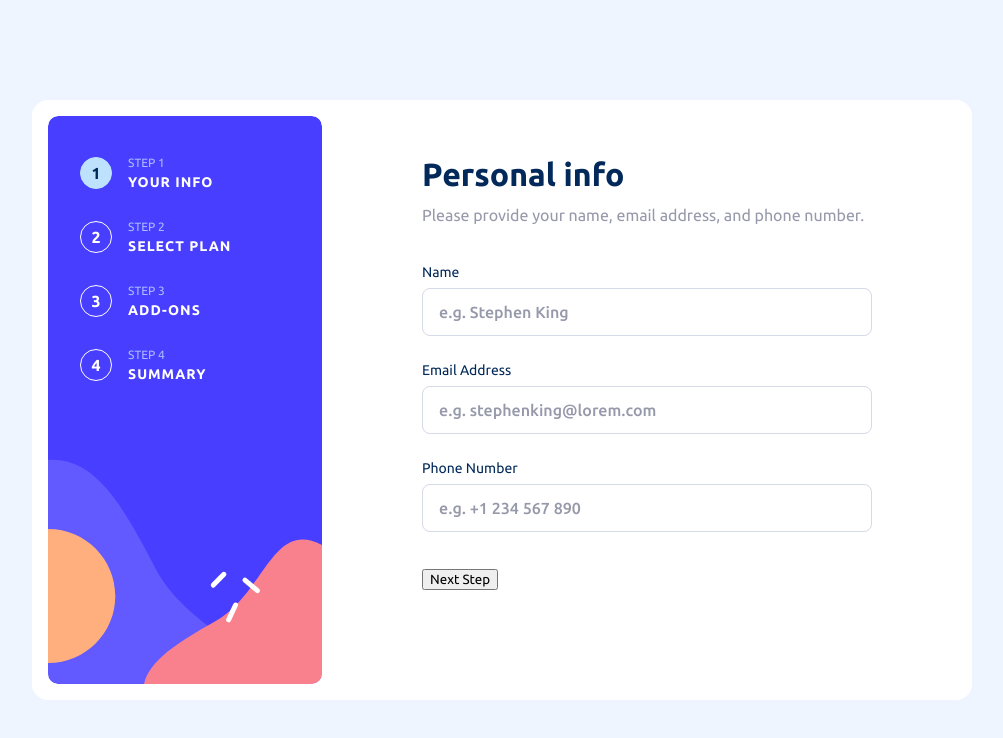
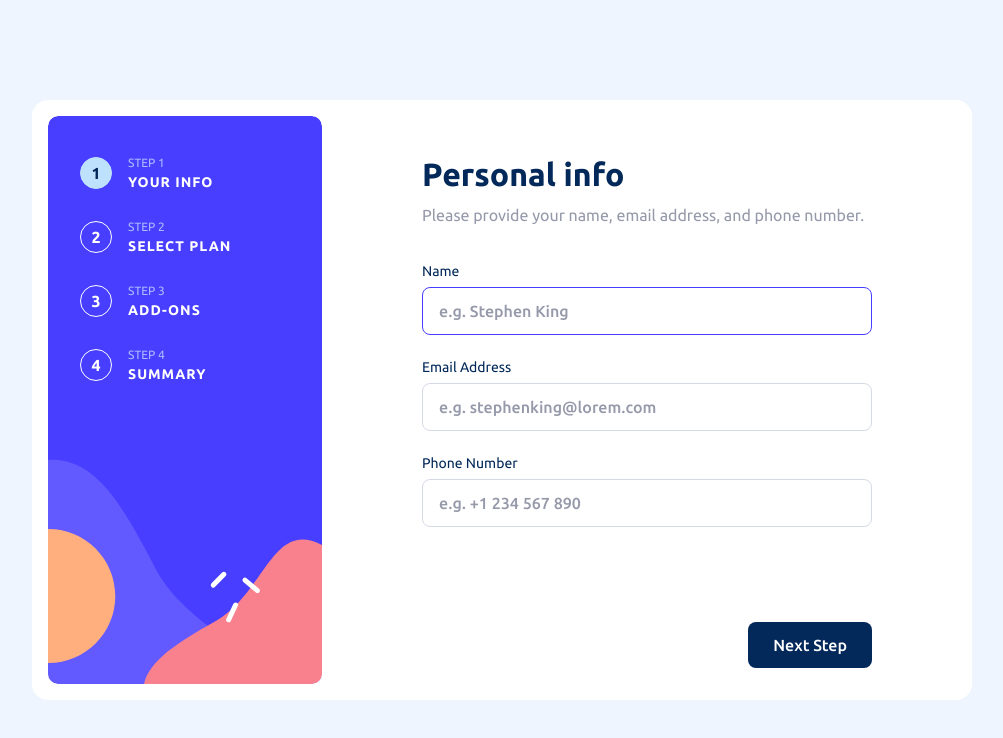
Before and after one commit to voloshynvv/multi-step-form, a React (Vite) app: page / in a window 1280 px wide. Shown: the top 738 px of the page, without its empty margins (138-1141 px from the left). Built offline with nearby package versions, Linux system fonts and the light colour scheme.

Commit message:
create ui button component

```diff
--- a/src/App.tsx
+++ b/src/App.tsx
@@ -1,13 +1,14 @@
-import { useRef } from 'react';
 import styled from 'styled-components';
 
 import Sidebar from '~/components/Sidebar/Sidebar';
-import Info, { InfoRef } from '~/components/Info/Info';
+import Info from '~/components/Info/Info';
 import Plan from '~/components/Plan/Plan';
 import AddOns from '~/components/AddOns/AddOns';
-import Summary from './components/Summary/Summary';
+import Summary from '~/components/Summary/Summary';
+import Button from '~/components/ui/Button/Button';
 
 import { useSteps } from '~/hooks/useSteps';
+import { rem } from './styles/mixins';
 
 const steps = ['Your info', 'Select plan', 'Add-Ons', 'Summary'];
 
@@ -25,11 +26,18 @@ const App = () => {
           {stepsArr[activeStep]}
 
           <Controlls>
-            {!isFirstStep && <button onClick={actions.prevStep}>Go Back</button>}
+            {!isFirstStep && (
+              <Button variant="ghost" onClick={actions.prevStep}>
+                Go Back
+              </Button>
+            )}
+
             {!isLastStep ? (
-              <button onClick={actions.nextStep}>Next Step</button>
+              <Button onClick={actions.nextStep}>Next Step</Button>
             ) : (
-              <button onClick={() => alert('confirm')}>Confirm</button>
+              <Button variant="secondary" onClick={() => alert('confirm')}>
+                Confirm
+              </Button>
             )}
           </Controlls>
         </StepContainer>
@@ -40,15 +48,15 @@ const App = () => {
 
 const AppLayout = styled.div`
   margin: 0 auto;
-  max-width: 58.75rem;
+  max-width: ${rem(940)};
   width: 100%;
   display: flex;
   flex-direction: column;
-  min-height: 600px;
+  min-height: ${rem(600)};
 
   @media (min-width: 768px) {
     flex-direction: row;
-    padding: 1rem;
+    padding: ${rem(16)};
     padding-right: 0;
     background-color: var(--white);
     border-radius: var(--rounded-lg);
@@ -59,26 +67,27 @@ const Main = styled.main`
   flex: 1;
 
   @media (min-width: 768px) {
-    padding: 2.5rem;
+    padding: ${rem(40)};
+    padding-bottom: ${rem(16)};
   }
 `;
 
 const StepContainer = styled.section`
   background-color: var(--white);
-  padding: 2rem 1.5rem;
+  padding: ${rem(32)} ${rem(24)};
   display: flex;
   border-radius: var(--rounded-md);
   flex-direction: column;
-  gap: 1.5rem;
-  margin: -4.5rem 1rem 1rem;
+  gap: ${rem(24)};
+  margin: ${rem(-72)} ${rem(16)} ${rem(16)};
   height: 100%;
 
   @media (min-width: 768px) {
     background-color: transparent;
     margin: 0 auto;
     padding: 0;
-    gap: 2.3rem;
-    max-width: 28.125rem;
+    gap: ${rem(36)};
+    max-width: ${rem(450)};
   }
 `;
 
@@ -86,6 +95,26 @@ const Controlls = styled.div`
   display: flex;
   justify-content: space-between;
   align-items: center;
+  background: var(--white);
+  padding: ${rem(16)};
+  position: fixed;
+  left: 0;
+  bottom: 0;
+  width: 100%;
+
+  button {
+    &:last-child {
+      margin-left: auto;
+    }
+  }
+
+  @media (min-width: 768px) {
+    flex: 1;
+    align-items: flex-end;
+    position: static;
+    background-color: transparent;
+    padding: 0;
+  }
 `;
 
 export default App;
--- a/src/components/Info/Info.tsx
+++ b/src/components/Info/Info.tsx
@@ -57,6 +57,7 @@ const Info = forwardRef<ValidateRef>((_, ref) => {
 
       <Form>
         <TextField
+          autoFocus
           type="text"
           label="Name"
           id="name"
@@ -90,10 +91,10 @@ const Info = forwardRef<ValidateRef>((_, ref) => {
 const Form = styled.form`
   display: flex;
   flex-direction: column;
-  gap: ${rem(16)};
+  gap: ${rem(14)};
 
   @media (min-width: 768px) {
-    gap: ${rem(26)};
+    gap: ${rem(24)};
   }
 `;
 
--- a/src/components/ui/Button/Button.tsx
+++ b/src/components/ui/Button/Button.tsx
@@ -1,7 +1,80 @@
 import React from 'react';
+import styled, { css } from 'styled-components';
 
-const Button = () => {
-  return <div>Button</div>;
+import { rem } from '~/styles/mixins';
+
+interface Props extends React.ButtonHTMLAttributes<HTMLButtonElement> {
+  children: React.ReactNode;
+  isLoading?: boolean;
+  variant?: Variant;
+}
+
+const Button = ({ children, isLoading = false, variant = 'primary', ...props }: Props) => {
+  return (
+    <StyledButton disabled={isLoading} $variant={variant} {...props}>
+      {children}
+
+      {isLoading && <span>...</span>}
+    </StyledButton>
+  );
 };
 
+const variants = {
+  primary: css`
+    background-color: var(--primary);
+    color: var(--white);
+
+    &:hover {
+      background-color: var(--blue);
+    }
+  `,
+  secondary: css`
+    background-color: var(--secondary);
+    color: var(--white);
+
+    &:hover {
+      background-color: var(--purple);
+    }
+  `,
+  ghost: css`
+    background-color: transparent;
+    padding-inline: 0;
+    color: var(--gray);
+
+    &:hover {
+      color: var(--primary);
+    }
+  `,
+};
+
+type Variant = keyof typeof variants;
+
+const StyledButton = styled.button<{ $variant: Variant }>`
+  border: 0;
+  cursor: pointer;
+  font-weight: 500;
+  font-size: ${rem(14)};
+  border-radius: ${rem(4)};
+  padding: ${rem(12)} ${rem(16)};
+  display: inline-flex;
+  justify-content: center;
+  align-items: center;
+  transition: background-color 0.25s ease, color 0.25s ease;
+  min-width: ${rem(97)};
+
+  ${({ $variant }) => variants[$variant]}
+
+  &:focus-visible {
+    outline: 2px solid var(--primary);
+    outline-offset: 2px;
+  }
+
+  @media (min-width: 768px) {
+    padding: ${rem(14)} ${rem(25)};
+    font-size: ${rem(16)};
+    border-radius: var(--rounded);
+    min-width: ${rem(123)};
+  }
+`;
+
 export default Button;
--- a/src/components/ui/TextField/TextField.tsx
+++ b/src/components/ui/TextField/TextField.tsx
@@ -1,5 +1,7 @@
 import { forwardRef } from 'react';
 import styled from 'styled-components';
+
+import { rem } from '~/styles/mixins';
 
 interface Props extends React.InputHTMLAttributes<HTMLInputElement> {
   label?: string;
@@ -24,7 +26,7 @@ const Row = styled.div`
   display: flex;
   align-items: center;
   justify-content: space-between;
-  gap: 1rem;
+  gap: ${rem(14)};
   margin-bottom: 0.25rem;
   line-height: normal;
   font-size: 0.75rem;
@@ -41,7 +43,7 @@ const Label = styled.label`
 
 const Input = styled.input`
   border: 1px solid var(--border);
-  border-radius: var(--rounded);
+  border-radius: ${rem(4)};
   font-weight: 500;
   color: var(--primary);
   width: 100%;
@@ -59,6 +61,7 @@ const Input = styled.input`
   }
 
   @media (min-width: 768px) {
+    border-radius: var(--rounded);
     padding-block: 0.75rem;
     min-height: 3rem;
   }
--- a/src/styles/globalStyle.ts
+++ b/src/styles/globalStyle.ts
@@ -12,6 +12,8 @@ const GlobalStyle = createGlobalStyle`
     --light-gray: #F8F9FF;
     --sky-blue: #BEE2FD;
     --light-blue: #ABBCFF;
+    --blue: #164A8A;
+    --purple: #928CFF;
 
     --error: #EE374A;
     --border: #D6D9E6;
@@ -42,7 +44,7 @@ const GlobalStyle = createGlobalStyle`
     min-height: 100svh;
 
     @media (min-width: 768px) {
-      padding: 1rem;
+      padding: ${rem(16)};
       display: flex;
       align-items: center;
     }
@@ -65,18 +67,18 @@ const GlobalStyle = createGlobalStyle`
   }
 
   h2 {
-    font-size: 1.5rem;
+    font-size: ${rem(24)};
     font-weight: 700;
-    margin-bottom: 0.625rem;
+    margin-bottom: ${rem(10)};
 
     @media (min-width: 768px) {
-      font-size: 2rem;
+      font-size: ${rem(32)};
     }
   }
 
   h3 {
     font-weight: 500;
-    font-size: 1rem;
+    font-size: ${rem(16)};
   }
 
   /* Utils */
```
